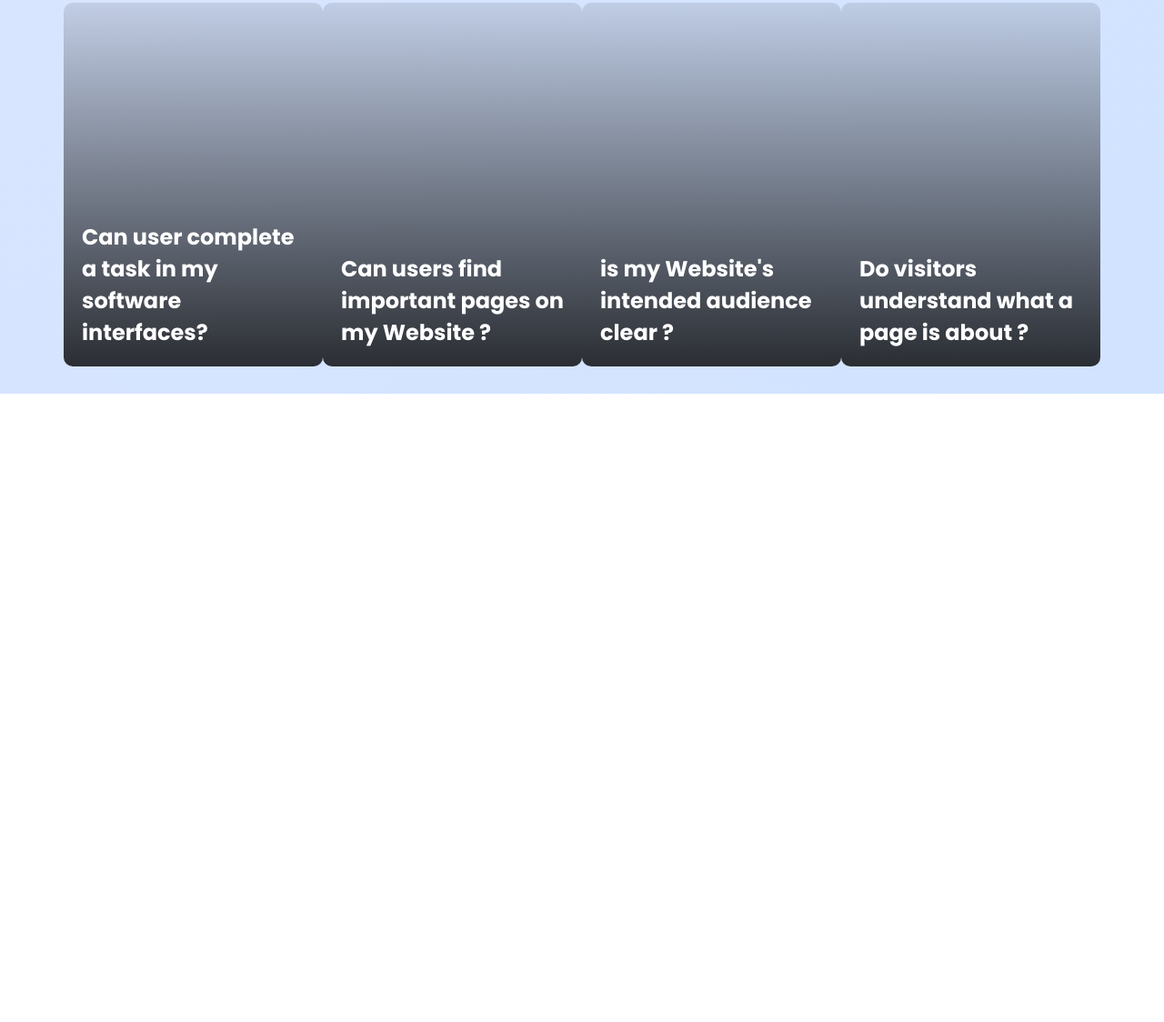
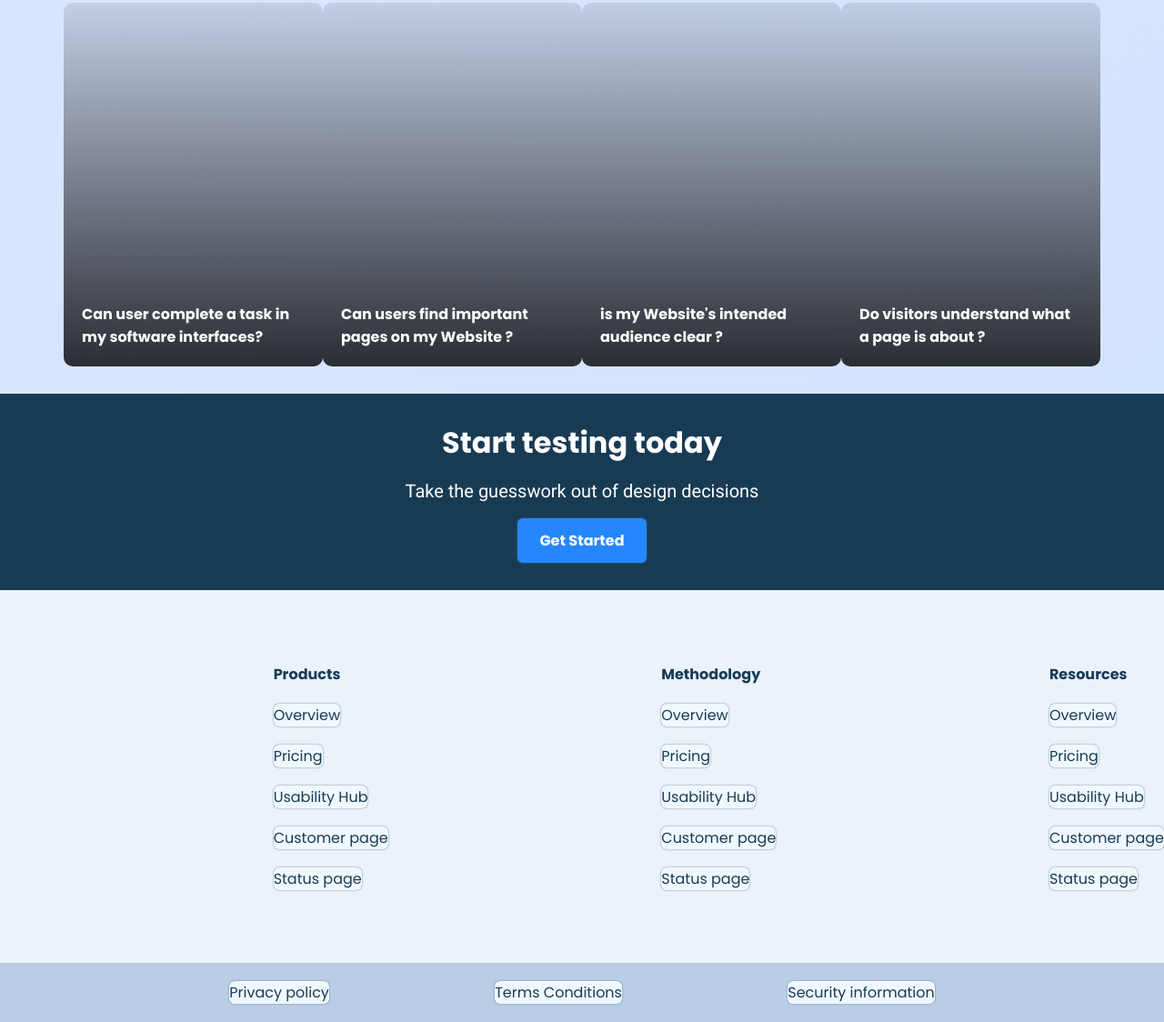
Before and after one commit to kgshankar527/Web-page-, a plain HTML site: page Index.html in a window 1280 px wide. Shown: the part 1970-3094 px from the top of the page at 91% size. Before the commit the page ends 2403 px from the top, so only its background shows below. Drawn offline with Linux system fonts and the light colour scheme; a script that the page names is missing.

Commit message:
Update Index.html

```diff
--- a/Index.html
+++ b/Index.html
@@ -8,6 +8,7 @@
   <title>My Website</title>
 
   <!-- Google Fonts -->
+
   <link rel="stylesheet" href="style.css">
   <style>
   @import url('https://fonts.googleapis.com/css2?family=Poppins:wght@100;200;300;400;500;600;700;800;900&family=Roboto:wght@100;300;400;500;700;900&display=swap');
@@ -17,6 +18,7 @@
 <body>
 
   <!-- Top Banner -->
+
   <div class="top-banner">
     <div class="container">
       <div class="small-bold-text banner-text">
@@ -26,6 +28,7 @@
   </div>
 
   <!-- Navigation -->
+
   <nav>
     <div class="container main-nav flex">
       <a href="#" class="company-logo">
@@ -58,6 +61,7 @@
   </header>
 
   <!--companies-section-->
+
   <section class="companies-section">
     <div class="container">
       <div class="sall-bold-text companies-header" style="width:100%;text-align:center;display:block;">
@@ -125,6 +129,7 @@
   </section>
 
   <!--big features section -->
+
   <section class="big-feature-section">
     <div class="container flex big-feature-container">
       <div class="feature-img">
@@ -185,7 +190,7 @@
      height: 200px;
      border-radius: 10px;
    ">
-          <h3 class="card-text">Can user complete a task in my software interfaces?</h3>
+          <h4 class="card-text">Can user complete a task in my software interfaces?</h4>
         </a>
            <a class="examples-card" href="#"
    style="
@@ -199,7 +204,7 @@
      height: 200px;
      border-radius: 10px;
    ">
-          <h3 class="card-text">Can users find important pages on my Website ?</h3>
+          <h4 class="card-text">Can users find important pages on my Website ?</h4>
         </a>
         <a class="examples-card" href="#"
    style="
@@ -213,7 +218,7 @@
      height: 200px;
      border-radius: 10px;
    ">
-          <h3 class="card-text">is my Website's intended audience clear ?</h3>
+          <h4 class="card-text">is my Website's intended audience clear ?</h4>
         </a>
 
           <a class="examples-card" href="#"
@@ -227,11 +232,68 @@
      width: 300px;
      height: 200px;
      border-radius: 10px;
-   "><h3 class="card-text">Do visitors understand what a page is about ?</h3>
+   "><h4 class="card-text">Do visitors understand what a page is about ?</h4>
 </a>
       </div>
     </div>
   </section>
+
+  <!--cta section -->
+
+  <section class="cta-section ">
+    <div class="container flex cta-section-container">
+      <h2>Start testing today</h2>
+      <p>Take the guesswork out of design decisions</p>
+       <a href="#" class="primary-button">Get Started</a>
+    </div>
+  </section>
+
+  <!--footer -->
+
+  <footer>
+    <div class="container-footer flex">
+      <a href="#" class="company-logo">
+        <img src="" alt="">
+      </a>
+      <div class="link-column flex">
+        <h4>Products</h4>
+        <a href="#" class="hover-link">Overview</a>
+        <a href="#" class="hover-link">Pricing</a>
+        <a href="#" class="hover-link">Usability Hub</a>
+        <a href="#" class="hover-link">Customer page</a>
+        <a href="#" class="hover-link">Status page</a>
+      </div>
+      <div class="link-column flex">
+        <h4>Methodology</h4>
+        <a href="#" class="hover-link">Overview</a>
+        <a href="#" class="hover-link">Pricing</a>
+        <a href="#" class="hover-link">Usability Hub</a>
+        <a href="#" class="hover-link">Customer page</a>
+        <a href="#" class="hover-link">Status page</a>
+      </div>
+      <div class="link-column flex">
+        <h4>Resources</h4>
+        <a href="#" class="hover-link">Overview</a>
+        <a href="#" class="hover-link">Pricing</a>
+        <a href="#" class="hover-link">Usability Hub</a>
+        <a href="#" class="hover-link">Customer page</a>
+        <a href="#" class="hover-link">Status page</a>
+      </div>
+    </div>
+  </footer>
+
+  <!--subfooter -->
+
+  <div class="subfooter">
+    <div class="container  subfooter-container">
+      <a class="hover-link" href="#">Privacy policy</a>
+      <a class="hover-link" href="#">Terms Conditions</a>
+      <a class="hover-link" href="#">Security information</a>
+     <!-- <a class="hover-link" href="#"><i class="fa-brand fa-facebook"></i></a>
+      <a class="hover-link" href="#"><i class="fa-brand fa-twitter"></i></a> -->
+    </div>
+  </div>
+
   <script src="main.js"></script>
 </body>
-                </html>
+      </html>
```
